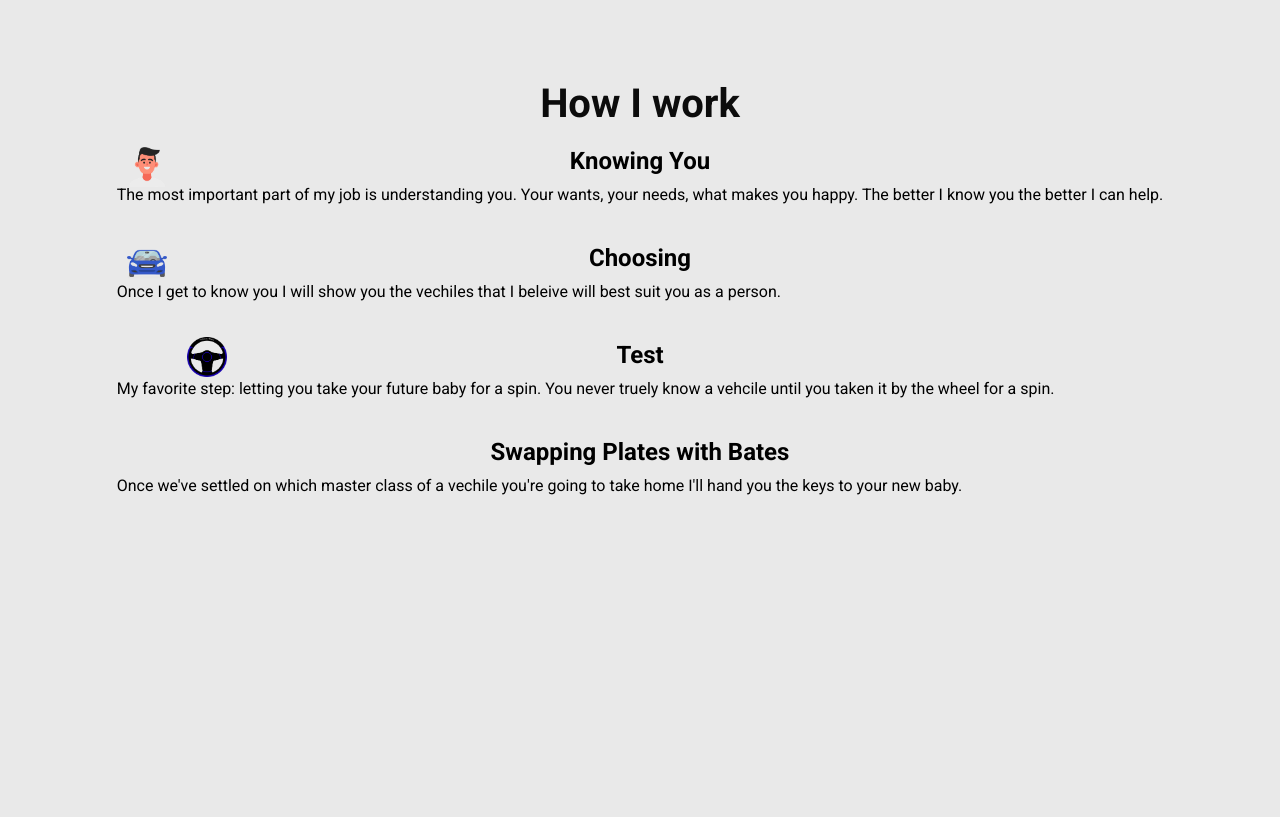
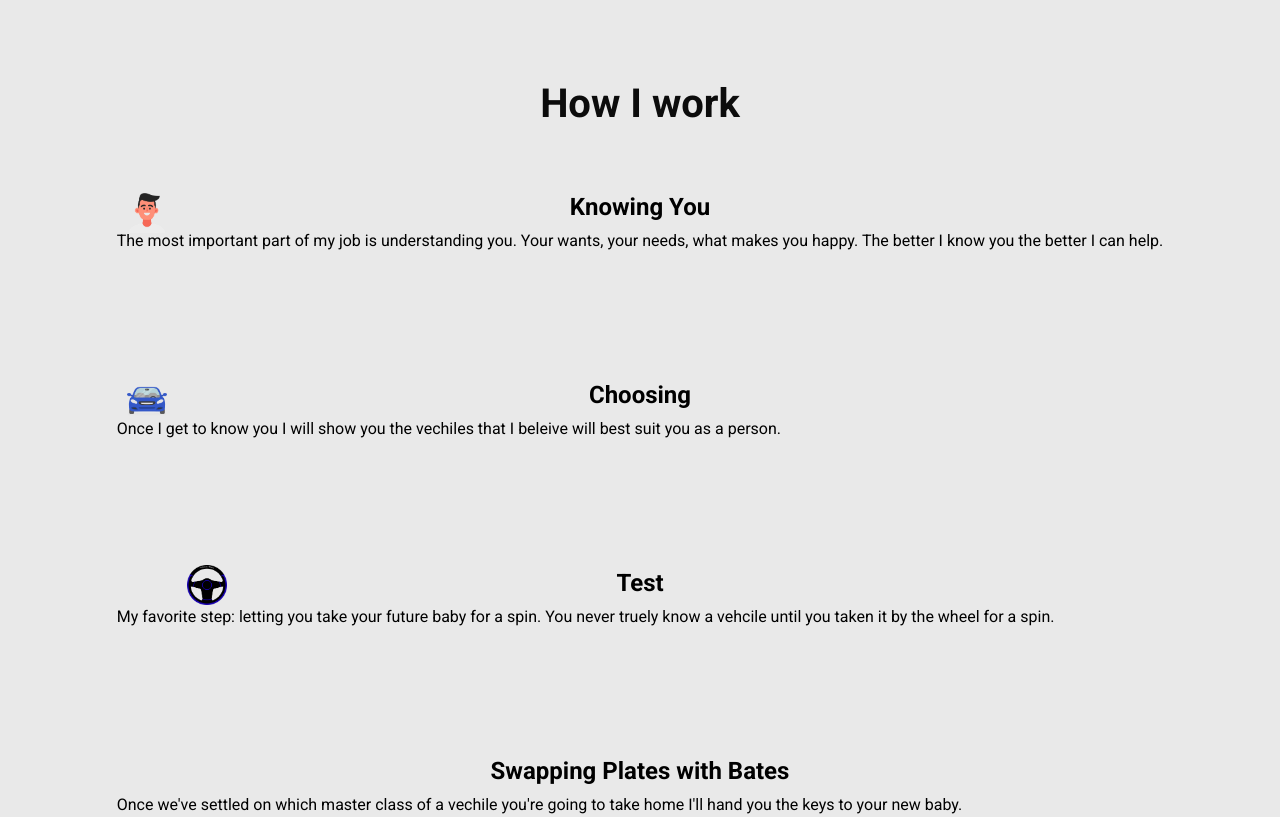
Before and after one commit to ThatBaldDude4/Evan-Bates-Plates, a plain HTML site: page index.html in a window 1280 px wide. Shown: the part 720-1537 px from the top of the page. Drawn offline with Linux system fonts and the light colour scheme.

Commit message:
made selling point list flexbox, space-around

```diff
--- a/styles.css
+++ b/styles.css
@@ -123,6 +123,9 @@ h2 {
 .selling-point-list {
     flex: 1; /* This make the list fill up the whole parent element.*/
     list-style: none;
+    display: flex;
+    flex-direction: column;
+    justify-content: space-around;
 }
 
 #how-it-works > ul > li {
```
